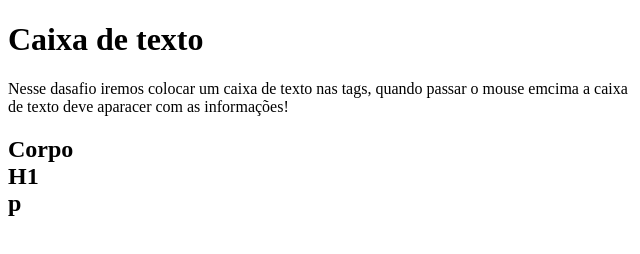
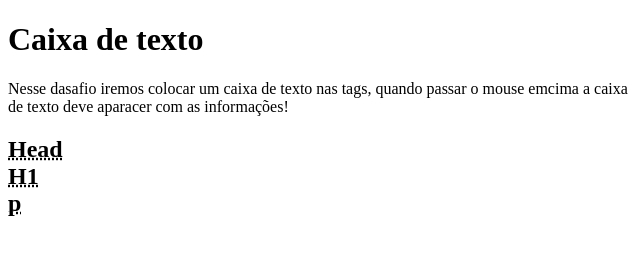
Before and after one commit to GilmarAntonio/Curso-de-HTML-e-CSS, a plain HTML site: page modulo_1/desafios/06-desafio-das-tags/index.html in a window 1280 px wide. Shown: the full height of the page, 0-640 px from the left. Drawn offline with Linux system fonts and the light colour scheme.

Commit message:
desafio06

```diff
--- a/modulo_1/desafios/06-desafio-das-tags/index.html
+++ b/modulo_1/desafios/06-desafio-das-tags/index.html
@@ -10,9 +10,9 @@
 
     <p>Nesse dasafio iremos colocar um caixa de texto nas tags, quando passar o mouse emcima a caixa <br> de texto deve aparacer com as informações!</p>
     <h2>
-        Corpo <br>
-        H1 <br>
-        p
+        <abbr title="essa é a cabeça do codigo">Head</abbr> <br>
+        <abbr title="Onde colocamos o titulo do codigo">H1</abbr> <br>
+        <abbr title="Paragrafo no codigo">p</abbr>
 
     </h2>
 </body>
```
